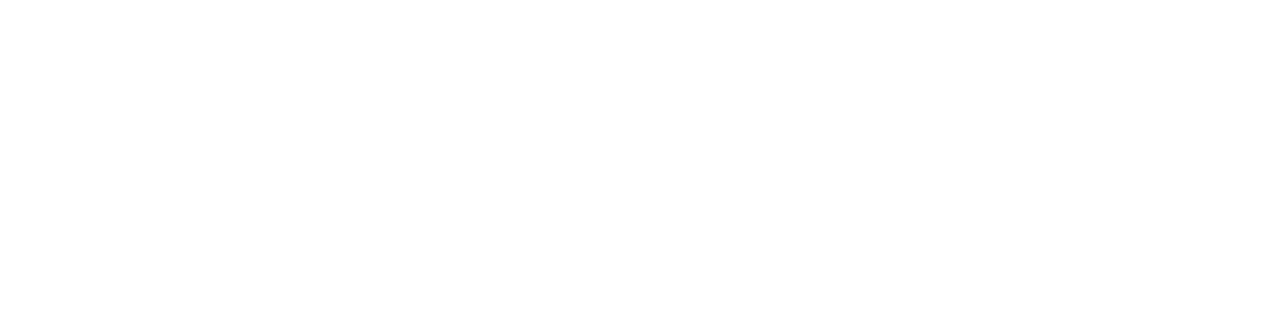
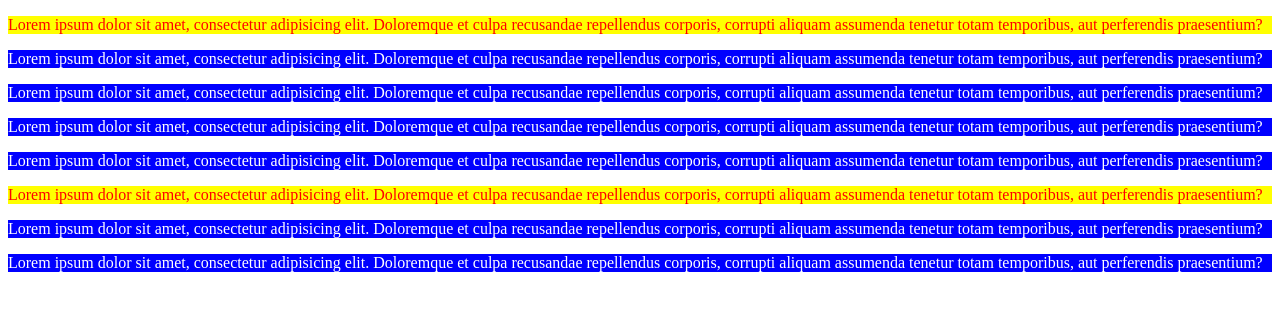
Before and after one commit to vikas83pal/complete-web-development, a plain HTML site: page Exercise-2/index.html in a window 1280 px wide. Drawn offline with Linux system fonts and the light colour scheme.

Commit message:
Exercise files modified

```diff
--- a/Exercise-2/index.html
+++ b/Exercise-2/index.html
@@ -7,6 +7,34 @@
     <title>Exercise 2</title>
 </head>
 <body>
+    <div>
+        <p>
+            Lorem ipsum dolor sit amet, consectetur adipisicing elit. Doloremque et culpa recusandae repellendus corporis, corrupti aliquam assumenda tenetur totam temporibus, aut perferendis praesentium?
+        </p>
+        <p>
+            Lorem ipsum dolor sit amet, consectetur adipisicing elit. Doloremque et culpa recusandae repellendus corporis, corrupti aliquam assumenda tenetur totam temporibus, aut perferendis praesentium?
+        </p>
+        <p>
+            Lorem ipsum dolor sit amet, consectetur adipisicing elit. Doloremque et culpa recusandae repellendus corporis, corrupti aliquam assumenda tenetur totam temporibus, aut perferendis praesentium?
+        </p>
+        <p>
+            Lorem ipsum dolor sit amet, consectetur adipisicing elit. Doloremque et culpa recusandae repellendus corporis, corrupti aliquam assumenda tenetur totam temporibus, aut perferendis praesentium?
+        </p>
+        <p>
+            Lorem ipsum dolor sit amet, consectetur adipisicing elit. Doloremque et culpa recusandae repellendus corporis, corrupti aliquam assumenda tenetur totam temporibus, aut perferendis praesentium?
+        </p>
+    </div>
+    <div>
+        <p>
+            Lorem ipsum dolor sit amet, consectetur adipisicing elit. Doloremque et culpa recusandae repellendus corporis, corrupti aliquam assumenda tenetur totam temporibus, aut perferendis praesentium?
+        </p>
+        <p>
+            Lorem ipsum dolor sit amet, consectetur adipisicing elit. Doloremque et culpa recusandae repellendus corporis, corrupti aliquam assumenda tenetur totam temporibus, aut perferendis praesentium?
+        </p>
+        <p>
+            Lorem ipsum dolor sit amet, consectetur adipisicing elit. Doloremque et culpa recusandae repellendus corporis, corrupti aliquam assumenda tenetur totam temporibus, aut perferendis praesentium?
+        </p>
 
+    </div>
 </body>
 </html>
--- a/Exercise-2/main.css
+++ b/Exercise-2/main.css
@@ -0,0 +1,8 @@
+div > p:first-child{
+    background-color: yellow;
+    color: red;
+}
+div p{
+    background-color: blue;
+    color: white;
+}
```
